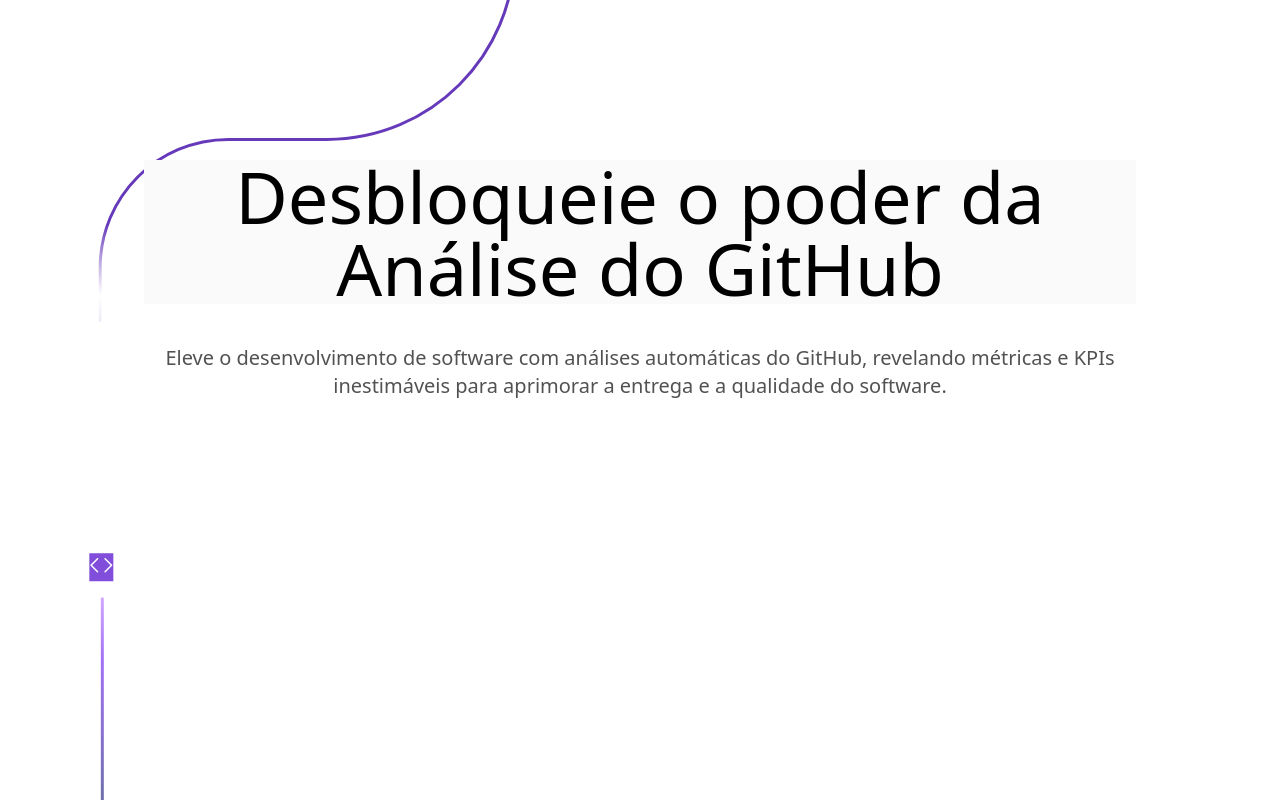
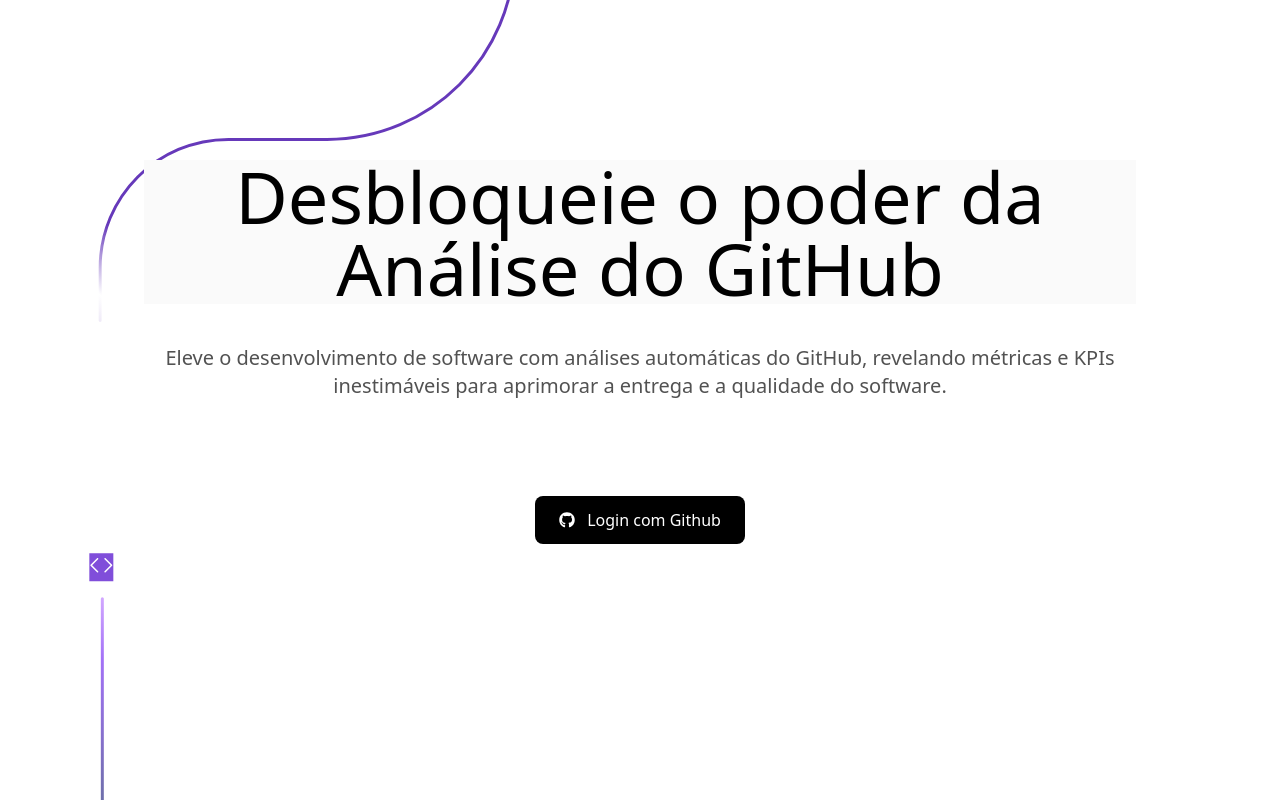
Before and after one commit to Tiago-Silva/nextauth-github, a Next.js app: page / in a window 1280 px wide. Built offline with nearby package versions, Linux system fonts and the light colour scheme.

Commit message:
feat: using login-button

```diff
--- a/src/app/page.tsx
+++ b/src/app/page.tsx
@@ -1,5 +1,6 @@
 import Image from "next/image";
 import detailImg1 from '@/app/assets/detail1.svg';
+import LoginButton from "@/app/components/login-button";
 
 export default function Home() {
   return (
@@ -20,6 +21,7 @@
                   entrega e a qualidade do software.
               </p>
           </header>
+          <LoginButton />
       </main>
   );
 }
```
